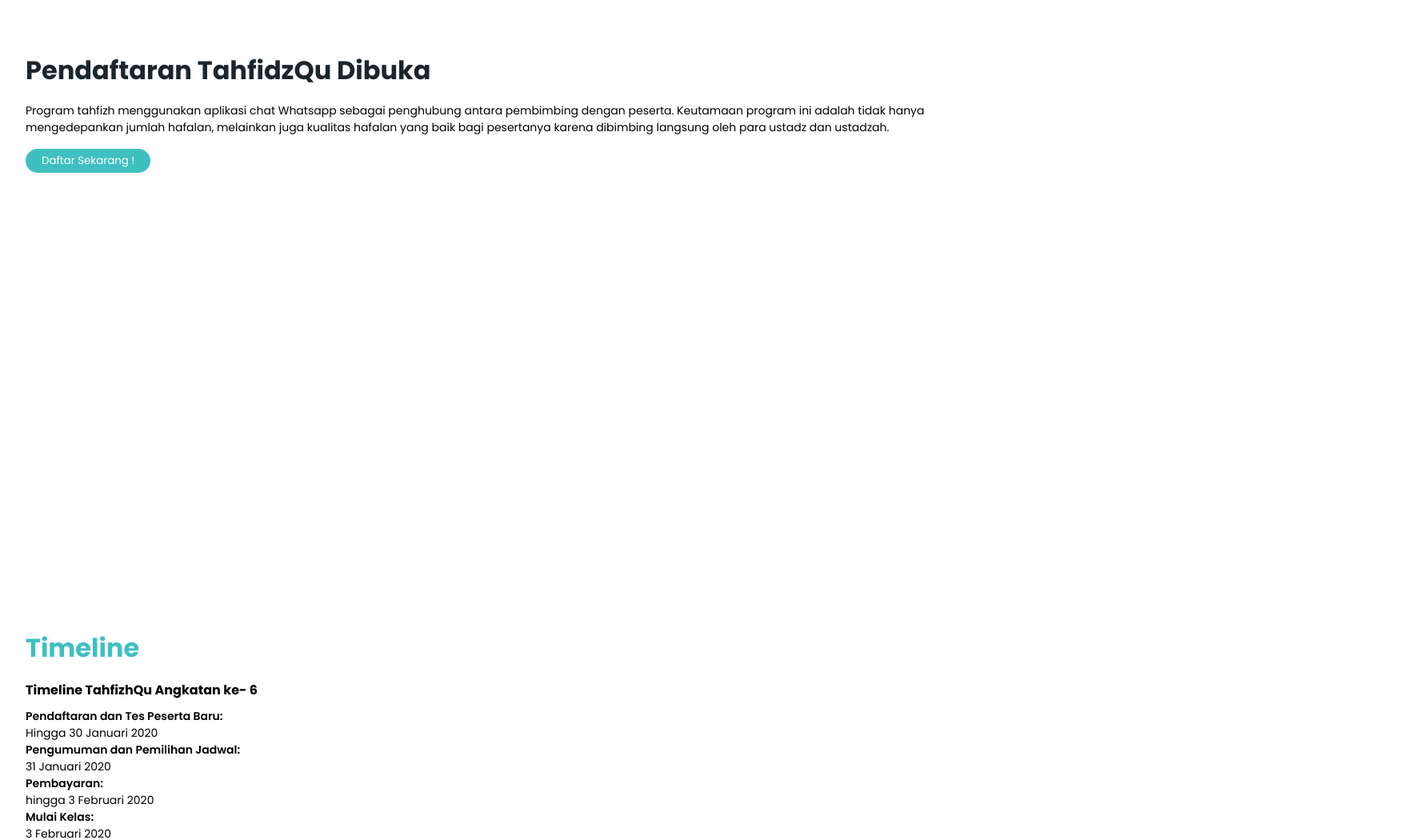
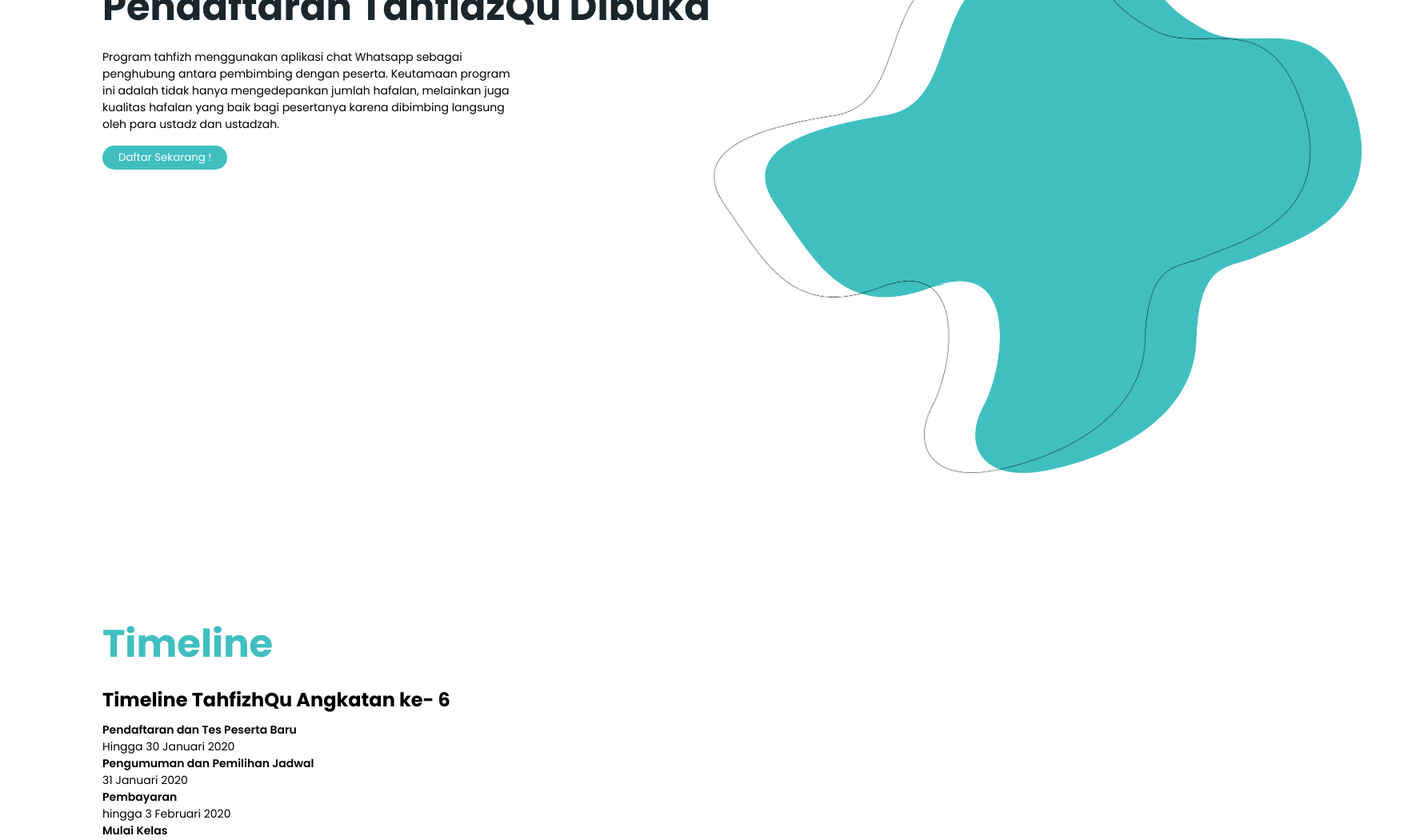
Before and after one commit to butterchoco/halaqah-quran-online-frontend, a Vue app: page / in a window 1280 px wide. Shown: the part 260-1310 px from the top of the page at 80% size, 1760 px wide, since content can reach past the window. Built offline with nearby package versions, Linux system fonts and the light colour scheme.

Commit message:
[REFACTOR] Responsive for PC Version

```diff
--- a/src/App.vue
+++ b/src/App.vue
@@ -9,3 +9,6 @@
   name: "app"
 };
 </script>
+
+<style>
+</style>
--- a/src/styles/_global.scss
+++ b/src/styles/_global.scss
@@ -3,6 +3,7 @@
 html,
 body {
   margin: 0;
+  overflow-x: hidden;
 }
 
 * {
@@ -39,7 +40,7 @@
 }
 
 section {
-  min-height: 100vh;
+  height: 100vh;
   max-width: 100vw;
 }
 
--- a/src/views/Home.vue
+++ b/src/views/Home.vue
@@ -1,13 +1,19 @@
 <template>
-  <div>
+  <div class="home-frame">
     <section class="hero-container">
+      <img class="vector svg-1" src="@/assets/img/Vector 8.png" alt="vector-8" />
+      <img class="vector svg-2" src="@/assets/img/Vector 9.png" alt="vector-9" />
+      <img class="vector svg-3" src="@/assets/img/Vector 10.png" alt="vector-10" />
+      <img class="vector svg-4" src="@/assets/img/Vector 11.png" alt="vector-11" />
+      <img class="vector svg-5" src="@/assets/img/Vector 12.png" alt="vector-12" />
+      <img class="vector svg-6" src="@/assets/img/Vector 13.png" alt="vector-13" />
       <h1 class="header-title">
         Pendaftaran TahfidzQu
         <span class="isOpened" v-if="getIsProgramOpened">Dibuka</span>
         <span class="isClosed" v-else>Ditutup</span>
       </h1>
       <p class="header-description">{{ getHeaderDescription }}</p>
-      <button class="daftar-program btn primary">Daftar Sekarang !</button>
+      <button v-if="getIsProgramOpened" class="daftar-program btn primary">Daftar Sekarang !</button>
     </section>
     <section class="timeline-container">
       <h2 class="header-title">Timeline</h2>
@@ -16,23 +22,23 @@
         <span class="generation">{{ getTimeline.generation }}</span>
       </h3>
       <p class="timeline-details">
-        <span class="title">Pendaftaran dan Tes Peserta Baru:</span>
+        <span class="title">Pendaftaran dan Tes Peserta Baru</span>
         <br />Hingga
         <span class="dueDate">{{ getTimeline.dueDate }}</span>
         <br />
-        <span class="title">Pengumuman dan Pemilihan Jadwal:</span>
+        <span class="title">Pengumuman dan Pemilihan Jadwal</span>
         <br />
         <span class="announcement">{{ getTimeline.announcement }}</span>
         <br />
-        <span class="title">Pembayaran:</span>
+        <span class="title">Pembayaran</span>
         <br />hingga
         <span class="paymentDate">{{ getTimeline.paymentDate }}</span>
         <br />
-        <span class="title">Mulai Kelas:</span>
+        <span class="title">Mulai Kelas</span>
         <br />
         <span class="classStartDate">{{ getTimeline.classStartDate }}</span>
         <br />
-        <span class="title">Penutupan TahfizhQu 9:</span>
+        <span class="title">Penutupan TahfizhQu 9</span>
         <br />
         <span class="programClosingDate">{{ getTimeline.programClosing }}</span>
       </p>
@@ -51,7 +57,12 @@
       <div class="card-container">
         <div class="card" v-for="(data, index) in getAllTeachers" :key="index">
           <div class="profile-image">
-            <img :src="data.image" alt="teacher-profile" />
+            <img
+              class="default-profile"
+              src="@/assets/img/profile-img.png"
+              alt="default-profile-img"
+            />
+            <img :src="data.image" v-if="data.image != ''" alt="teacher-profile" />
           </div>
           <h4 class="teacher-name">{{ data.name }}</h4>
           <p class="teacher-details">
@@ -105,6 +116,147 @@
 </script>
 
 <style lang="scss">
+@media only screen and (min-width: 768px) {
+  .header-title {
+    font-size: $h1 !important;
+  }
+
+  .vector {
+    max-height: 100% !important;
+    max-width: 100% !important;
+
+    &.svg-1 {
+      top: 15% !important;
+      left: 70vw !important;
+    }
+
+    &.svg-2 {
+      top: 15% !important;
+      left: 65vw !important;
+    }
+
+    &.svg-3 {
+      top: 170% !important;
+      left: -40vw !important;
+    }
+    &.svg-4 {
+      top: 170% !important;
+      left: -35vw !important;
+    }
+
+    &.svg-5 {
+      top: 310% !important;
+      left: 70vw !important;
+    }
+
+    &.svg-6 {
+      top: 310% !important;
+      left: 65vw !important;
+    }
+  }
+  .hero-container {
+    padding: 10% !important;
+
+    .header-title {
+      margin-top: -6rem !important;
+    }
+    .header-description {
+      max-width: 50%;
+    }
+  }
+
+  .timeline-container {
+    padding: 10% !important;
+    display: flex;
+
+    .description {
+      font-size: 24px !important;
+    }
+
+    .timeline-details {
+      font-size: 14px !important;
+    }
+  }
+
+  .curriculum-container {
+    max-height: 100vh !important;
+
+    .description {
+      max-width: 50%;
+    }
+  }
+
+  .teacher-container {
+    min-height: 150vh !important;
+    padding: 4rem !important;
+
+    .header-title {
+      margin-bottom: $gap-m-2;
+    }
+
+    .card-container {
+      width: 100%;
+      grid-template-columns: repeat(auto-fit, minmax(380px, 1fr)) !important;
+      grid-gap: $gap-m-2;
+    }
+  }
+
+  .facilities-container {
+    min-height: 200vh !important;
+
+    .header-title {
+      margin-bottom: $gap-m-2;
+    }
+
+    .card-container {
+      width: 80%;
+      grid-template-columns: repeat(auto-fit, minmax(300px, 1fr)) !important;
+    }
+  }
+}
+
+// ------- Mobile Version --------  //
+
+.vector {
+  position: absolute;
+  max-height: 600px;
+  max-width: 600px;
+
+  &.svg-1 {
+    top: 60%;
+    left: 40vw;
+    z-index: -2;
+  }
+
+  &.svg-2 {
+    top: 60%;
+    left: 30vw;
+    z-index: -1;
+  }
+
+  &.svg-3 {
+    top: 380%;
+    left: -120vw;
+    z-index: -2;
+  }
+
+  &.svg-4 {
+    top: 380%;
+    left: -110vw;
+    z-index: -1;
+  }
+  &.svg-5 {
+    top: 930%;
+    left: -100vw;
+    z-index: -2;
+  }
+  &.svg-6 {
+    top: 940%;
+    left: -90vw;
+    z-index: -1;
+  }
+}
+
 .hero-container {
   padding: $gap-m-2;
   display: flex;
@@ -134,6 +286,7 @@
   flex-direction: column;
   align-items: flex-start;
   justify-content: center;
+  min-height: 40vh;
 
   .header-title {
     font-size: 2rem;
@@ -163,7 +316,7 @@
   flex-direction: column;
   justify-content: center;
   align-items: center;
-  min-height: 100vh;
+  min-height: 200vh;
 
   .header-title {
     font-size: $gap-m-2;
@@ -178,14 +331,18 @@
   .card-container {
     margin-top: $gap-m-1;
     display: grid;
+    grid-gap: $gap-m-1;
     grid-template-columns: repeat(auto-fill, minmax(200px, 1fr));
 
     .card {
-      margin: $gap-m-1;
       padding: $gap-m-1;
+      background: white;
       border-radius: 10px;
       box-shadow: 0 0 5px rgba($color: #aaa, $alpha: 0.4);
       text-align: center;
+      display: flex;
+      align-items: center;
+      justify-content: center;
     }
   }
 }
@@ -196,7 +353,7 @@
   flex-direction: column;
   align-items: flex-start;
   justify-content: center;
-  min-height: 380vh;
+  min-height: 580vh;
 
   .header-title {
     font-size: 2rem;
@@ -206,21 +363,28 @@
   .card-container {
     margin-top: $gap-m-1;
     display: grid;
+    grid-gap: $gap-m-2;
     grid-template-columns: repeat(auto-fill, minmax(200px, 1fr));
 
     .card {
-      margin: $gap-m-1;
       padding: $gap-m-2;
+      background: white;
       border-radius: 10px;
       box-shadow: 0 0 5px rgba($color: #aaa, $alpha: 0.4);
-      height: 460px;
       display: flex;
       flex-direction: column;
 
       .profile-image {
-        flex-basis: 30%;
+        flex-basis: 100px;
         border-radius: 10px;
-        background: $primary;
+        background: #f7f7f7;
+        display: flex;
+        align-items: center;
+
+        img {
+          margin: auto;
+          max-width: 80%;
+        }
       }
 
       .teacher-name {
@@ -230,11 +394,12 @@
       }
 
       .teacher-details {
+        flex: 1;
         margin-top: $gap-sm-4;
       }
 
       .contact-container {
-        flex: 1;
+        flex-basis: 50px;
         display: flex;
         align-items: flex-end;
         justify-content: flex-start;
@@ -260,7 +425,7 @@
   flex-direction: column;
   align-items: center;
   justify-content: center;
-  min-height: 350vh;
+  min-height: 450vh;
 
   .header-title {
     font-size: 2rem;
@@ -275,6 +440,7 @@
       margin: $gap-m-1;
       padding: $gap-m-2;
       border-radius: 10px;
+      background: white;
       box-shadow: 0 0 5px rgba($color: #aaa, $alpha: 0.4);
       display: flex;
       flex-direction: column;
```
Also changed, not shown: src/components/NavBeforeLogin.vue (added, +28 -0 lines), src/assets/img/profile-img.png (added).
